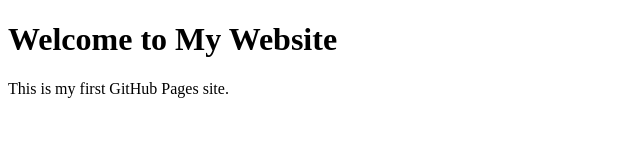
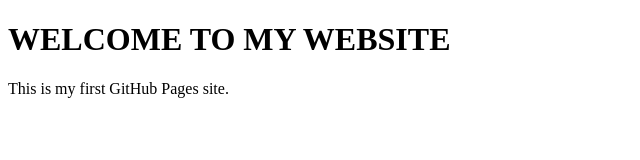
Before and after one commit to DatuJoemarAndil/DatuJoemarAndil.github.io, a plain HTML site: page index.html in a window 1280 px wide. Shown: the whole page, without its empty margins (0-640 px from the left). Drawn offline with Linux system fonts and the light colour scheme.

Commit message:
Update index.html

```diff
--- a/index.html
+++ b/index.html
@@ -6,7 +6,7 @@
     <title>My GitHub Page</title>
 </head>
 <body>
-    <h1>Welcome to My Website</h1>
+    <h1>WELCOME TO MY WEBSITE</h1>
     <p>This is my first GitHub Pages site.</p>
 </body>
 </html>
```
